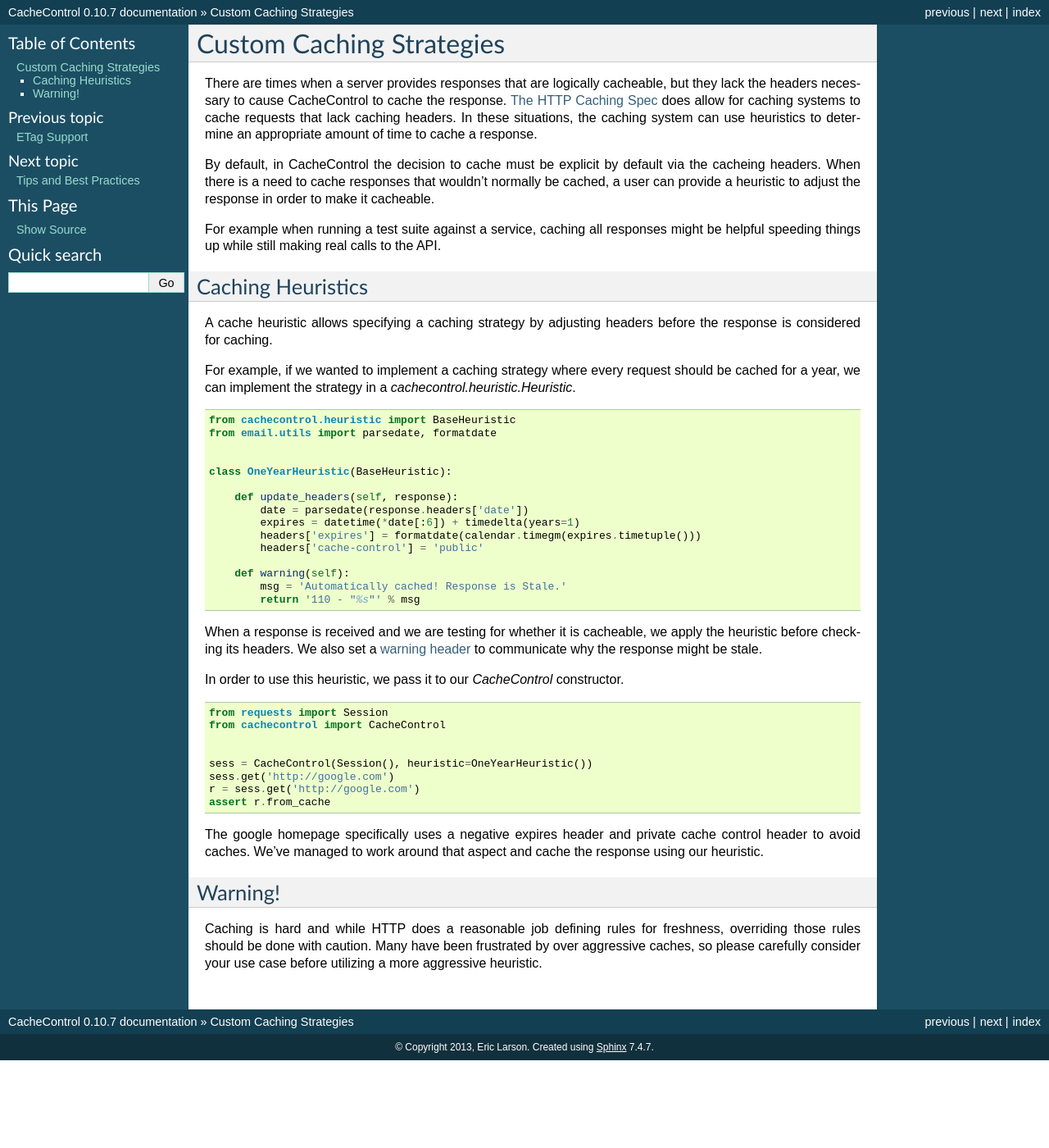
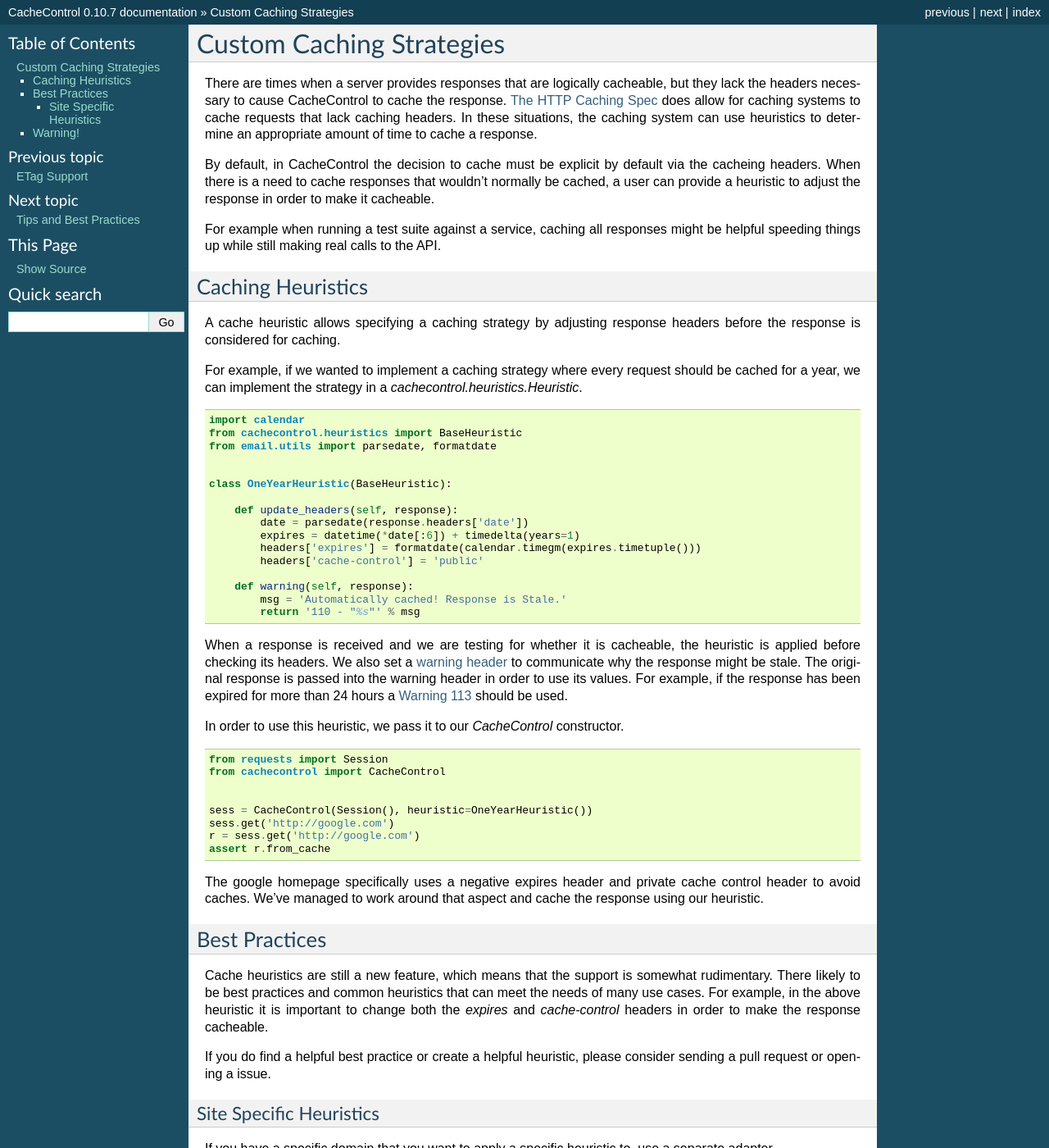
Before and after one commit to psf/cachecontrol, a Sphinx documentation site: the page built from docs/custom_heuristics.rst, in a window 1280 px wide and 1400 px high. Shown: the whole window at 82% size. Built offline with Sphinx 7.4.7, drawn with Linux system fonts in a browser that asks for light colours; some of the changed text lies outside the part shown.

Commit message:
Update heuristic warning method to accept the original response.
This should fix #51 and #52 and will require a new major release.

Thanks to @ssokolow for the suggestion.

```diff
--- a/docs/custom_heuristics.rst
+++ b/docs/custom_heuristics.rst
@@ -24,13 +24,14 @@ Caching Heuristics
 ==================
 
 A cache heuristic allows specifying a caching strategy by adjusting
-headers before the response is considered for caching.
+response headers before the response is considered for caching.
 
 For example, if we wanted to implement a caching strategy where every
 request should be cached for a year, we can implement the strategy in
-a `cachecontrol.heuristic.Heuristic`. ::
+a `cachecontrol.heuristics.Heuristic`. ::
 
-  from cachecontrol.heuristic import BaseHeuristic
+  import calendar
+  from cachecontrol.heuristics import BaseHeuristic
   from email.utils import parsedate, formatdate
 
 
@@ -42,16 +43,19 @@ a `cachecontrol.heuristic.Heuristic`. ::
           headers['expires'] = formatdate(calendar.timegm(expires.timetuple()))
           headers['cache-control'] = 'public'
 
-      def warning(self):
+      def warning(self, response):
           msg = 'Automatically cached! Response is Stale.'
           return '110 - "%s"' % msg
 
 
 When a response is received and we are testing for whether it is
-cacheable, we apply the heuristic before checking its headers. We also
-set a `warning header
+cacheable, the heuristic is applied before checking its headers. We
+also set a `warning header
 <http://tools.ietf.org/html/rfc7234#section-5.5>`_ to communicate why
-the response might be stale.
+the response might be stale. The original response is passed into the
+warning header in order to use its values. For example, if the
+response has been expired for more than 24 hours a `Warning 113
+<http://tools.ietf.org/html/rfc7234#section-5.5.4>`_ should be used.
 
 In order to use this heuristic, we pass it to our `CacheControl`
 constructor. ::
@@ -71,6 +75,39 @@ private cache control header to avoid caches. We've managed to work
 around that aspect and cache the response using our heuristic.
 
 
+Best Practices
+==============
+
+Cache heuristics are still a new feature, which means that the support
+is somewhat rudimentary. There likely to be best practices and common
+heuristics that can meet the needs of many use cases. For example, in
+the above heuristic it is important to change both the `expires` and
+`cache-control` headers in order to make the response cacheable.
+
+If you do find a helpful best practice or create a helpful heuristic,
+please consider sending a pull request or opening a issue.
+
+
+Site Specific Heuristics
+------------------------
+
+If you have a specific domain that you want to apply a specific
+heuristic to, use a separate adapter. ::
+
+  import requests
+  from cachecontrol import CacheControlAdapter
+  from mypkg import MyHeuristic
+
+
+  sess = requests.Session()
+  sess.mount(
+      'http://my.specific-domain.com',
+      CacheControlAdapter(heuristic=MyHeuristic())
+  )
+
+In this way you can limit your heuristic to a specific site.
+
+
 Warning!
 ========
 
```
Also changed, not shown: 1 other file.
